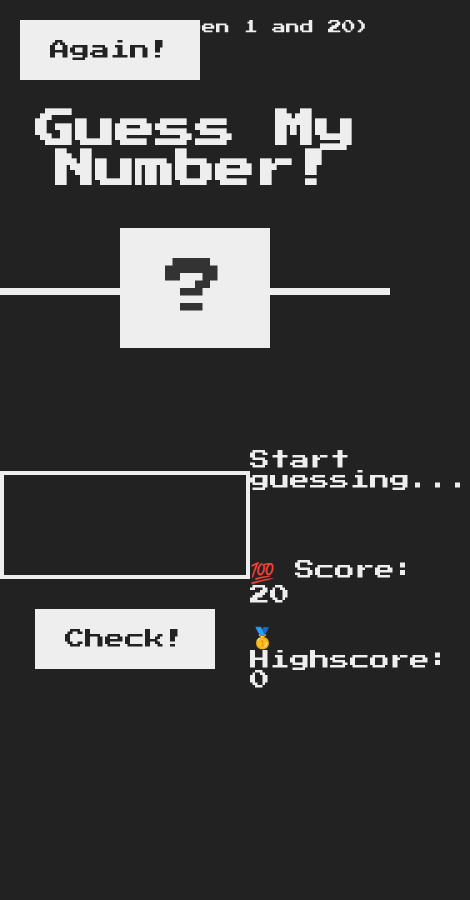
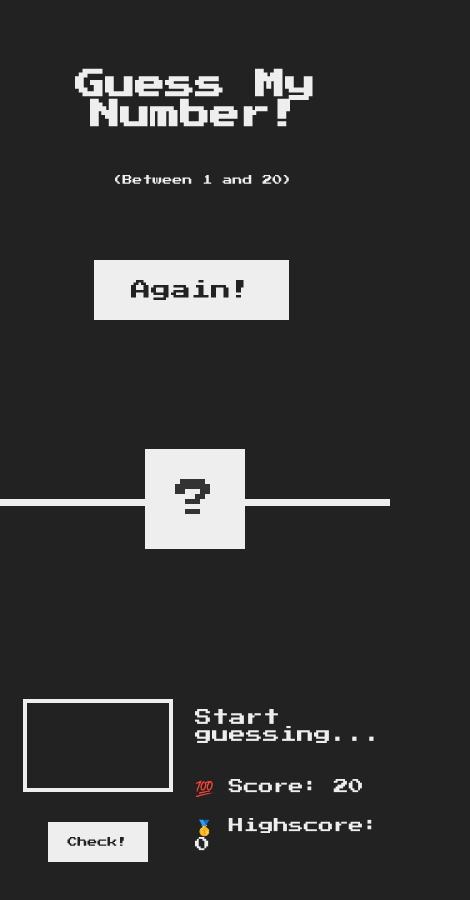
Before and after one commit to WeizhengLiang/GuessNumberGame, a plain HTML site: page index.html in a window 390 px wide. Shown: the whole page, 470 px wide, since content can reach past the window. Before the commit the page ends 844 px from the top, so only its background shows below. Drawn offline with Linux system fonts and the light colour scheme.

Commit message:
add mobile version (test)

```diff
--- a/script.js
+++ b/script.js
@@ -24,7 +24,11 @@ document.querySelector(".check").addEventListener("click", function () {
 
     document.querySelector("body").style.backgroundColor = "#60b347";
 
-    document.querySelector(".number").style.width = "30rem";
+    if (window.matchMedia("(max-width: 600px)")) {
+      document.querySelector(".number").style.width = "20rem";
+    } else {
+      document.querySelector(".number").style.width = "30rem";
+    }
 
     if (score > highScore) {
       highScore = score;
@@ -41,7 +45,11 @@ document.querySelector(".check").addEventListener("click", function () {
       score = 0;
       document.querySelector(".score").textContent = score;
       document.querySelector("body").style.backgroundColor = "#Ff0016";
-      document.querySelector(".number").style.width = "30rem";
+      if (window.matchMedia("(max-width: 600px)")) {
+        document.querySelector(".number").style.width = "20rem";
+      } else {
+        document.querySelector(".number").style.width = "30rem";
+      }
       document.querySelector(".number").textContent = secretNumber;
     }
   }
@@ -82,5 +90,9 @@ document.querySelector(".again").addEventListener("click", function () {
   document.querySelector("body").style.backgroundColor = "#222";
   document.querySelector(".number").textContent = "?";
   document.querySelector(".guess").value = "";
-  document.querySelector(".number").style.width = "15rem";
+  if (window.matchMedia("(max-width: 600px)")) {
+    document.querySelector(".number").style.width = "10rem";
+  } else {
+    document.querySelector(".number").style.width = "15rem";
+  }
 });
--- a/style.css
+++ b/style.css
@@ -1,4 +1,4 @@
-@import url('https://fonts.googleapis.com/css?family=Press+Start+2P&display=swap');
+@import url("https://fonts.googleapis.com/css?family=Press+Start+2P&display=swap");
 
 * {
   margin: 0;
@@ -12,7 +12,7 @@ html {
 }
 
 body {
-  font-family: 'Press Start 2P', sans-serif;
+  font-family: "Press Start 2P", sans-serif;
   color: #eee;
   background-color: #222;
   /* background-color: #60b347; */
@@ -117,3 +117,90 @@ h1 {
 .label-score {
   margin-bottom: 2rem;
 }
+
+@media (max-width: 600px) {
+  header {
+    position: relative;
+    height: 60vh;
+    border-bottom: 7px solid #eee;
+  }
+
+  .between {
+    font-size: 1rem;
+    position: relative;
+    left: 15px;
+    margin: auto;
+    width: 50%;
+    top: 35%;
+  }
+
+  .again {
+    position: relative;
+    top: 50%;
+    left: 24%;
+    margin: auto;
+    width: 50%;
+  }
+
+  h1 {
+    font-size: 3rem;
+    text-align: center;
+    position: absolute;
+    width: 100%;
+    top: 20%;
+    left: 50%;
+    transform: translate(-50%, -50%);
+  }
+
+  .number {
+    background: #eee;
+    color: #333;
+    font-size: 4rem;
+    width: 10rem;
+    padding: 3rem 0rem;
+    text-align: center;
+    position: absolute;
+    bottom: 0;
+    left: 50%;
+    transform: translate(-50%, 50%);
+  }
+
+  .guess {
+    background: none;
+    border: 4px solid #eee;
+    font-family: inherit;
+    color: inherit;
+    font-size: 3.5rem;
+    padding: 2.5rem;
+    width: 15rem;
+    text-align: center;
+    display: block;
+    margin-bottom: 3rem;
+  }
+
+  .btn.check {
+    border: none;
+    background-color: #eee;
+    color: #222;
+    font-size: 1rem;
+    font-family: inherit;
+    padding: 1.5rem 2rem;
+    cursor: pointer;
+    width: 10rem;
+  }
+
+  .message {
+    margin-bottom: 5rem;
+    height: 2rem;
+    font-size: 1.7rem;
+  }
+
+  .label-score {
+    margin-bottom: 2rem;
+    font-size: 1.5rem;
+  }
+
+  .label-highscore {
+    font-size: 1.5rem;
+  }
+}
```
Also changed, not shown: index.html (+3 -0 lines).
